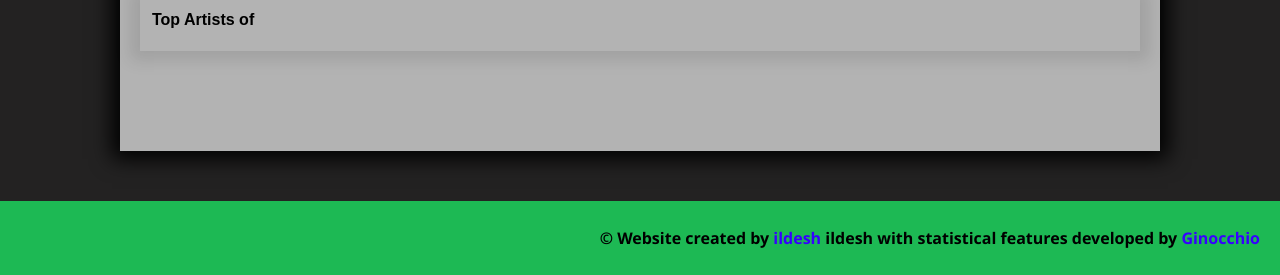
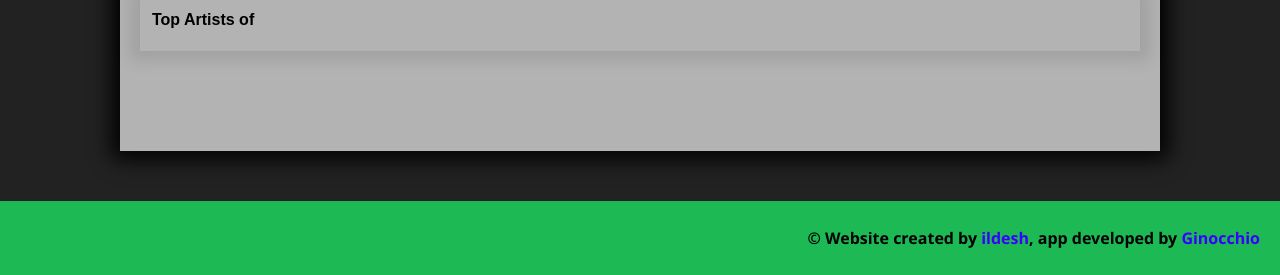
Before and after one commit to GitGinocchio/SpotifyStatsAction, a Flask app: template templates/html/user-stats.html in a window 1280 px wide. Shown: the part 960-1235 px from the top of the page. Run offline with Flask 3, Linux system fonts and the light colour scheme; the template is opened without the code that fills it, so the values that code supplies are empty; some libraries are stand-ins or nearby versions.

Commit message:
Update user-stats.html
modify the footer paragraph :+1:

```diff
--- a/templates/html/user-stats.html
+++ b/templates/html/user-stats.html
@@ -107,7 +107,7 @@
         </div>
     </div>
     <footer>
-        <p>© Website created by <a target="_blank" href="https://github.com/ildesh">ildesh</a> ildesh with statistical features developed by <a target="_blank" href="https://github.com/GitGinocchio/">Ginocchio</a></p>
+        <p>© Website created by <a target="_blank" href="https://github.com/ildesh">ildesh</a>, app developed by <a target="_blank" href="https://github.com/GitGinocchio/">Ginocchio</a></p>
 
     </footer>
     <script src="/static/js/user-stats.js"></script>
```
